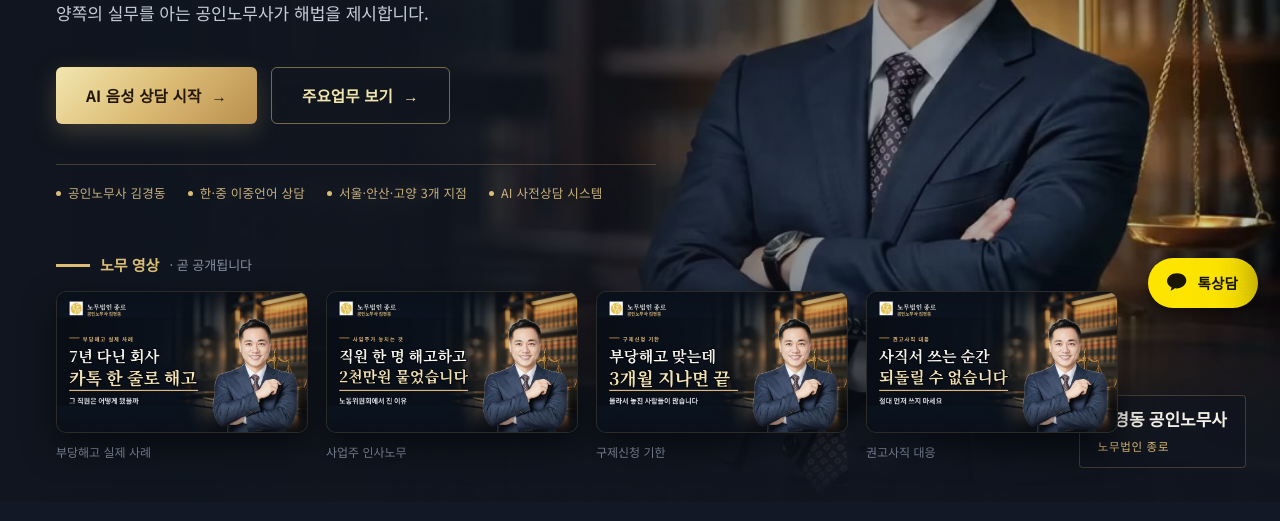
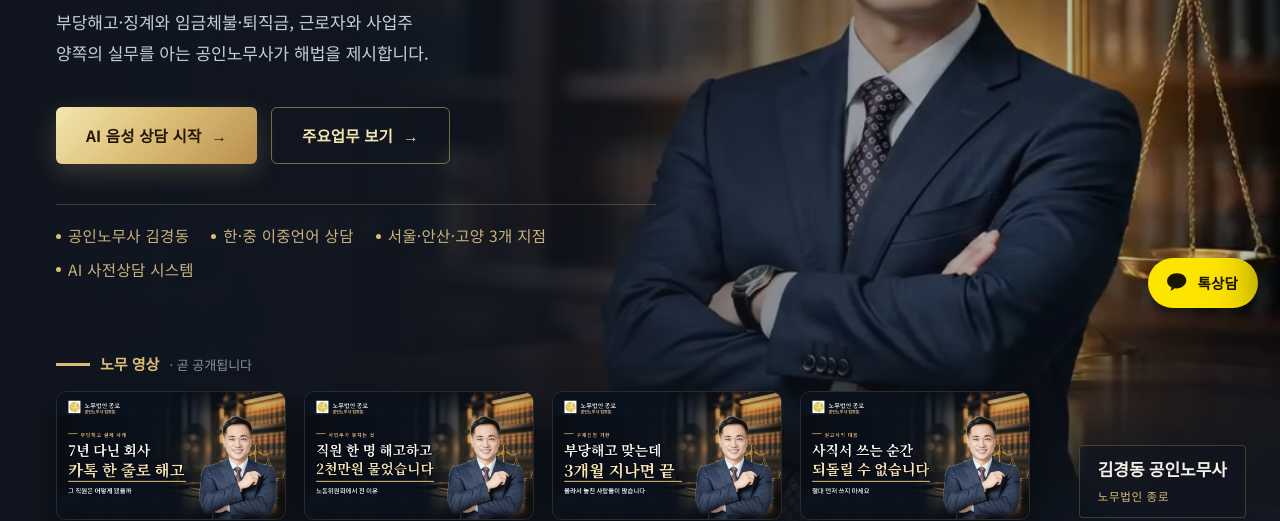
Before and after one commit to topbanker99-ai/jongno-labor, a website: page public/index.html in a window 1280 px wide. Shown: the part 470-991 px from the top of the page. Drawn offline with Linux system fonts and the light colour scheme; a web font is replaced by a local one.

Commit message:
Add files via upload

```diff
--- a/public/index.html
+++ b/public/index.html
@@ -118,12 +118,12 @@ header{position:sticky;top:0;z-index:40;background:rgba(16,21,31,.82);backdrop-f
 .hero>.wrap{width:100%}
 /* 경력 배지 칩 */
 .hero-badges{display:flex;flex-wrap:wrap;gap:8px 22px;margin-top:40px;padding-top:18px;border-top:1px solid rgba(220,189,118,.25)}
-.hero-badges .chip{display:inline-flex;align-items:center;gap:7px;font-size:12.5px;letter-spacing:.02em;color:#C9B27E;border:none;padding:0;background:transparent}
+.hero-badges .chip{display:inline-flex;align-items:center;gap:7px;font-size:15.5px;letter-spacing:.02em;color:#C9B27E;border:none;padding:0;background:transparent}
 .hero-badges .chip::before{content:"";width:5px;height:5px;border-radius:50%;background:var(--gold-2);flex:0 0 auto}
 /* 인물 뒤 골드 아치 */
 .hero-watermark{position:absolute;right:-4%;top:2%;width:640px;max-width:60vw;color:rgba(220,189,118,.05);z-index:0;pointer-events:none}
-.hero-grid{display:grid;grid-template-columns:minmax(0,600px);gap:40px;align-items:center;min-height:560px;padding-bottom:238px}
-.hero-copy{padding:30px 0 60px}
+.hero-grid{display:grid;grid-template-columns:minmax(0,600px);gap:40px;align-items:center;min-height:560px;padding-bottom:210px}
+.hero-copy{padding:70px 0 60px}
 .hero .kicker{margin-bottom:26px}
 .hero h1{font-family:var(--serif);font-weight:700;font-size:clamp(40px,5.4vw,68px);line-height:1.18;letter-spacing:-.005em;color:var(--ink)}
 .hero h1 .g{display:block;color:transparent;background:var(--gold-grad);-webkit-background-clip:text;background-clip:text;margin-top:6px}
@@ -180,11 +180,11 @@ section.block{padding:96px 0;position:relative}
 .calc{background:linear-gradient(180deg,var(--navy-900),var(--navy-850))}
 .calc::before{content:"";position:absolute;inset:0;pointer-events:none;background:radial-gradient(700px 400px at 12% 0%,rgba(220,189,118,.08),transparent 60%)}
 /* ===== 히어로 하단 영상 띠 ===== */
-.hero-videos{position:absolute;left:0;right:0;bottom:40px;z-index:2}
+.hero-videos{position:absolute;left:0;right:0;bottom:32px;z-index:2}
 .hv-label{display:flex;align-items:center;gap:10px;font-size:15px;font-weight:700;color:var(--gold-2);margin-bottom:14px}
 .hv-label .hv-rule{width:34px;height:3px;background:var(--gold-2);display:inline-block}
 .hv-label em{font-style:normal;font-size:13px;font-weight:400;color:var(--ink-faint)}
-.vstrip{display:grid;grid-template-columns:repeat(4,minmax(0,252px));gap:18px}
+.vstrip{display:grid;grid-template-columns:repeat(4,minmax(0,230px));gap:18px}
 .hv-card{cursor:default}
 .vthumb{position:relative;border-radius:10px;overflow:hidden;border:1px solid var(--line-soft);
   background:var(--navy-900);aspect-ratio:16/9;box-shadow:0 14px 32px rgba(0,0,0,.5);
@@ -403,13 +403,13 @@ footer{background:var(--navy-900);border-top:1px solid var(--line-soft);padding:
   .hero::after{background:
     linear-gradient(180deg, rgba(16,21,31,.25) 0%, rgba(16,21,31,.15) 32%, rgba(16,21,31,.75) 58%, #10151F 78%)}
   .hero-grid{grid-template-columns:1fr;gap:0;padding-bottom:0}
-  .hero-videos{position:static;margin:26px 0 8px}
+  .hero-videos{position:relative;z-index:2;margin:26px 0 8px}
   .vstrip{grid-template-columns:repeat(2,minmax(0,1fr));gap:14px}
   .hero-plate{right:16px;top:264px;bottom:auto;padding:9px 14px}
   .hero-plate .nm{font-size:15px}
   .hero-plate .rl{font-size:10.5px}
   /* 상단 340px는 영상(얼굴) 구역, 텍스트는 그 아래부터 */
-  .hero-copy{padding:300px 0 44px}
+  .hero-copy{padding:348px 0 44px}
   .hero-badges{margin-top:26px}
   .practice-grid{grid-template-columns:1fr 1fr}
   /* 모바일: 업무분야 타이틀 줄바꿈 방지 */
@@ -634,22 +634,18 @@ body.no-scroll{overflow:hidden}
         <article class="hv-card">
           <div class="vthumb"><img src="/img/yt-1.jpg" alt="7년 다닌 회사, 카톡 한 줄로 해고당한 직원의 결말" loading="lazy">
             <span class="vplay" aria-hidden="true"><svg viewBox="0 0 24 24"><path d="M8 5.5v13l11-6.5z"/></svg></span></div>
-          <p class="vmeta">부당해고 실제 사례</p>
         </article>
         <article class="hv-card">
           <div class="vthumb"><img src="/img/yt-2.jpg" alt="직원 한 명 잘못 자르고 2천만원 물어준 사장님" loading="lazy">
             <span class="vplay" aria-hidden="true"><svg viewBox="0 0 24 24"><path d="M8 5.5v13l11-6.5z"/></svg></span></div>
-          <p class="vmeta">사업주 인사노무</p>
         </article>
         <article class="hv-card">
           <div class="vthumb"><img src="/img/yt-3.jpg" alt="부당해고인데 이거 몰라서 3개월 날린 사람들" loading="lazy">
             <span class="vplay" aria-hidden="true"><svg viewBox="0 0 24 24"><path d="M8 5.5v13l11-6.5z"/></svg></span></div>
-          <p class="vmeta">구제신청 기한</p>
         </article>
         <article class="hv-card">
           <div class="vthumb"><img src="/img/yt-4.jpg" alt="사직서 쓰면 끝입니다 — 절대 먼저 쓰지 마세요" loading="lazy">
             <span class="vplay" aria-hidden="true"><svg viewBox="0 0 24 24"><path d="M8 5.5v13l11-6.5z"/></svg></span></div>
-          <p class="vmeta">권고사직 대응</p>
         </article>
       </div>
     </div>
@@ -691,7 +687,7 @@ body.no-scroll{overflow:hidden}
 </section>
 
 <!-- 정부지원금 간이진단 (사업주 대상) -->
-<section class="subsidy block" id="subsidy" data-view="subsidy">
+<section class="subsidy block" id="subsidy" data-view="home subsidy">
   <div class="wrap">
     <div class="sec-head">
       <div class="center-eyebrow"><span class="eyebrow center">사업주 정부지원금 간이진단</span></div>
```
